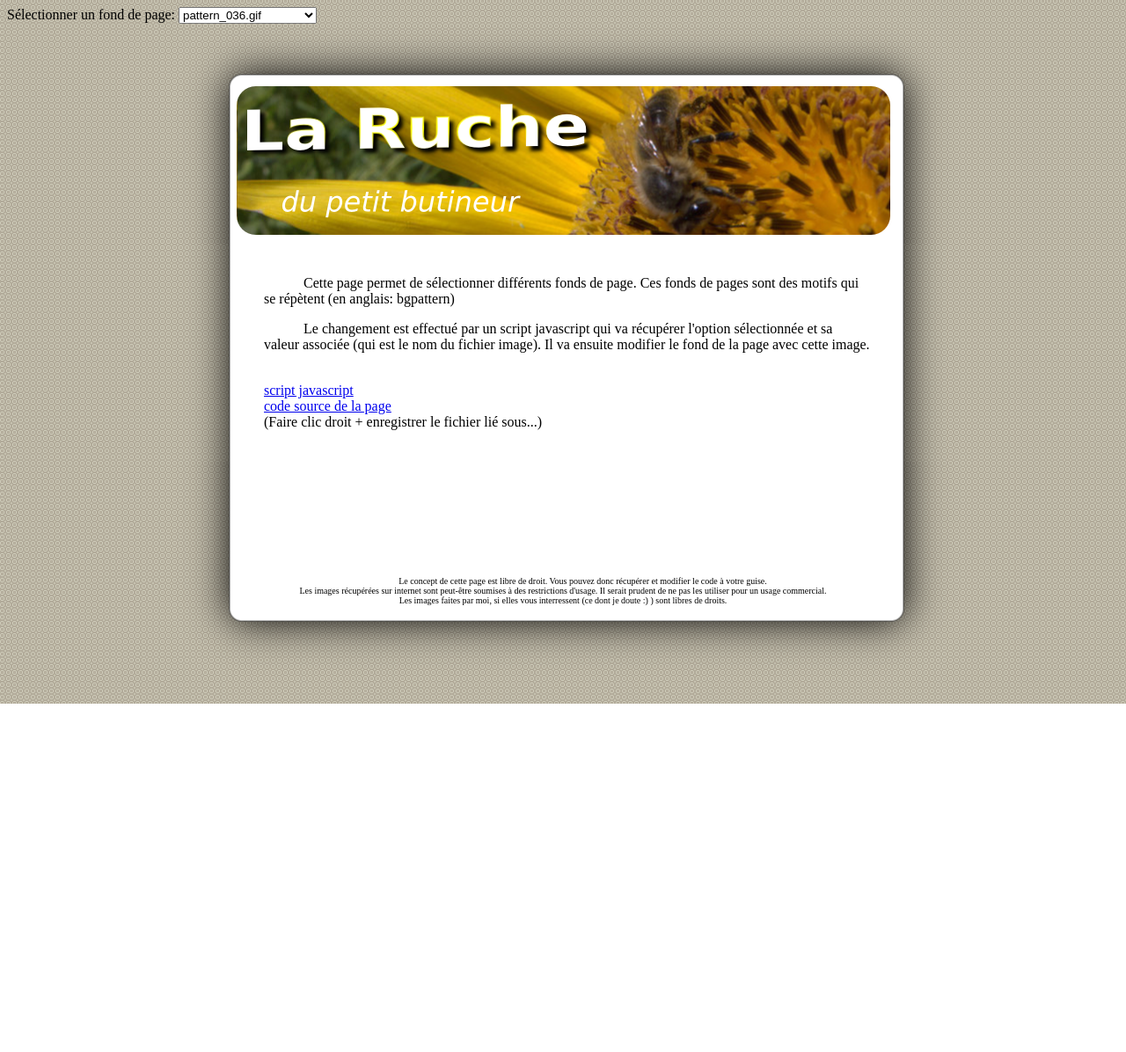
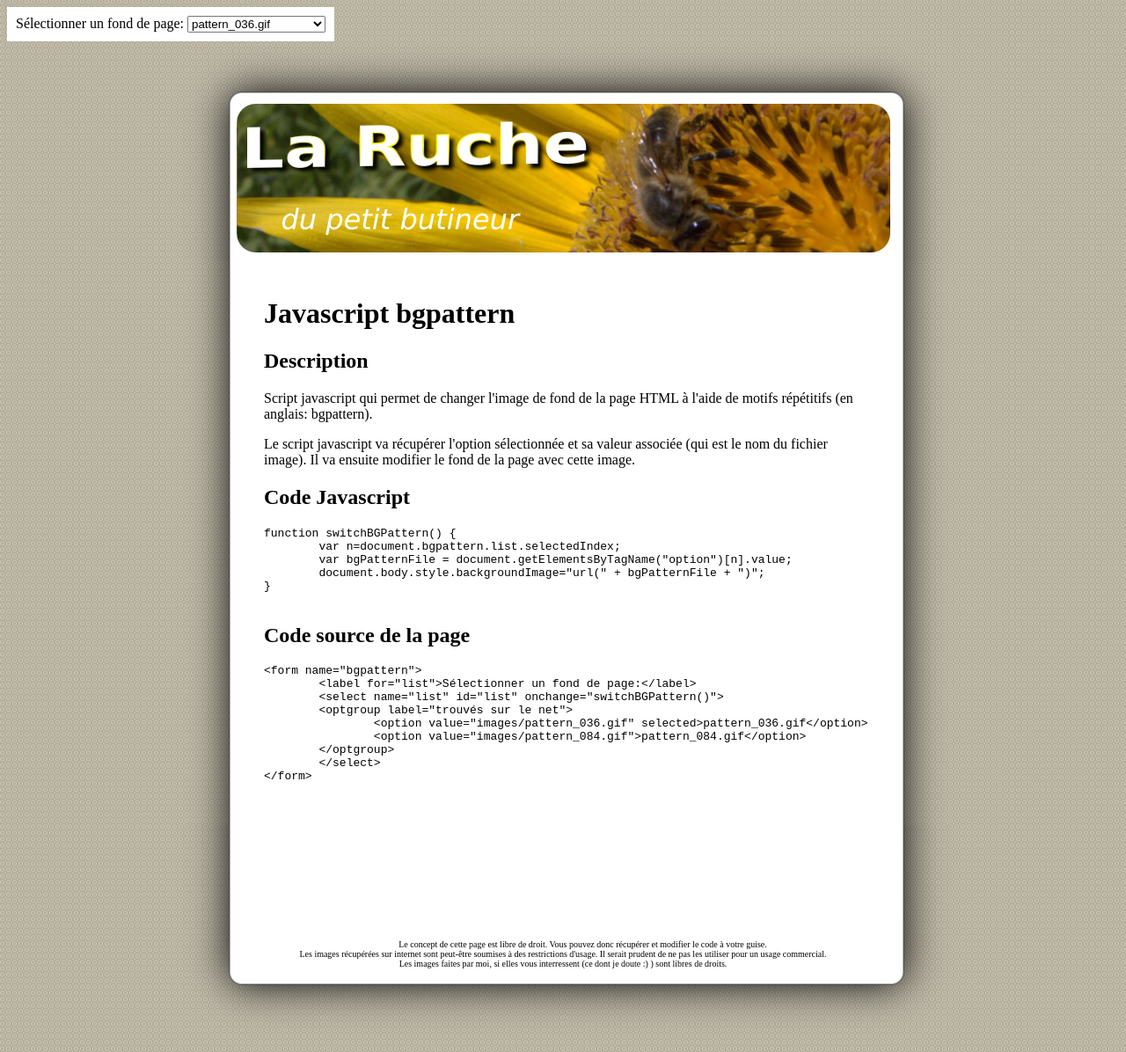
Before and after one commit to boissonnfive/JS_bgpattern, a plain HTML site: page index.html in a window 1280 px wide. Shown: the whole page at 88% size. Before the commit the page ends 800 px from the top, so only its background shows below. Drawn offline with Linux system fonts and the light colour scheme.

Commit message:
Version V0.3. Ajout du code source du script js et du HTML. Ajout d'un fond derrière le formulaire. Suppression de l'indentation du texte.

```diff
--- a/index.html
+++ b/index.html
@@ -3,7 +3,7 @@
 <html xmlns="http://www.w3.org/1999/xhtml" xml:lang="fr" >
 <head>
 
-<title>bgpattern</title>
+<title>Javascript bgpattern</title>
 
 <!-- META -->
 <meta http-equiv="Content-Type" content="text/html;charset=utf-8" />
@@ -58,16 +58,44 @@
 
 	<div id="contenu-fond">
 	<div id="contenu">
-		<p>Cette page permet de sélectionner différents fonds de page. Ces fonds de pages sont des motifs qui se répètent (en anglais: bgpattern)</p>
+		<h1>Javascript bgpattern</h1>
 
-		<p>Le changement est effectué par un script javascript qui va récupérer l'option sélectionnée et sa valeur associée (qui est le nom du fichier image). Il va ensuite modifier le fond de la page avec cette image.</p>
+		<h2>Description</h2>
+		<p>Script javascript qui permet de changer l'image de fond de la page HTML à l'aide de motifs répétitifs (en anglais: bgpattern).</p>
 
-		<p>
+		<p>Le script javascript va récupérer l'option sélectionnée et sa valeur associée (qui est le nom du fichier image). Il va ensuite modifier le fond de la page avec cette image.</p>
+
+		<h2>Code Javascript</h2>
+		<code>
+			<pre>
+function switchBGPattern() {
+	var n=document.bgpattern.list.selectedIndex;
+	var bgPatternFile = document.getElementsByTagName("option")[n].value;
+	document.body.style.backgroundImage="url(" + bgPatternFile + ")";
+}
+			</pre>
+		</code>
+
+		<h2>Code source de la page</h2>
+		<code>
+			<pre>
+&lt;form name=&quot;bgpattern&quot;&gt;
+	&lt;label for=&quot;list&quot;&gt;S&eacute;lectionner un fond de page:&lt;/label&gt;
+	&lt;select name=&quot;list&quot; id=&quot;list&quot; onchange=&quot;switchBGPattern()&quot;&gt;
+	&lt;optgroup label=&quot;trouv&eacute;s sur le net&quot;&gt;
+		&lt;option value=&quot;images/pattern_036.gif&quot; selected&gt;pattern_036.gif&lt;/option&gt;
+		&lt;option value=&quot;images/pattern_084.gif&quot;&gt;pattern_084.gif&lt;/option&gt;
+	&lt;/optgroup&gt;
+	&lt;/select&gt;
+&lt;/form&gt;
+			</pre>
+		</code>
+		<!-- <p>
 			<br />
 			<a href="javascript/bgpattern.js">script javascript</a><br />
 			<a href="index.html">code source de la page</a><br />
 			 (Faire clic droit + enregistrer le fichier lié sous...)
-		</p>
+		</p> -->
 
 	</div> <!-- id="contenu" -->
 	</div> <!-- id="contenu-fond" -->
--- a/style.css
+++ b/style.css
@@ -12,6 +12,13 @@ body
 	background-image: url("images/pattern_036.gif");
   background-repeat: repeat;
   background-position: bottom left ;
+}
+
+form
+{
+	background-color: #fff;
+	padding: 10px;
+	display: inline-block;
 }
 
 
@@ -44,7 +51,7 @@ body
 	width: 690px;
 	margin-left: auto;
 	margin-right: auto;
-	text-indent: 45px;
+	/*text-indent: 45px;*/
 }
 
 #pied-de-page-fond
```
Also changed, not shown: 2 other files.
